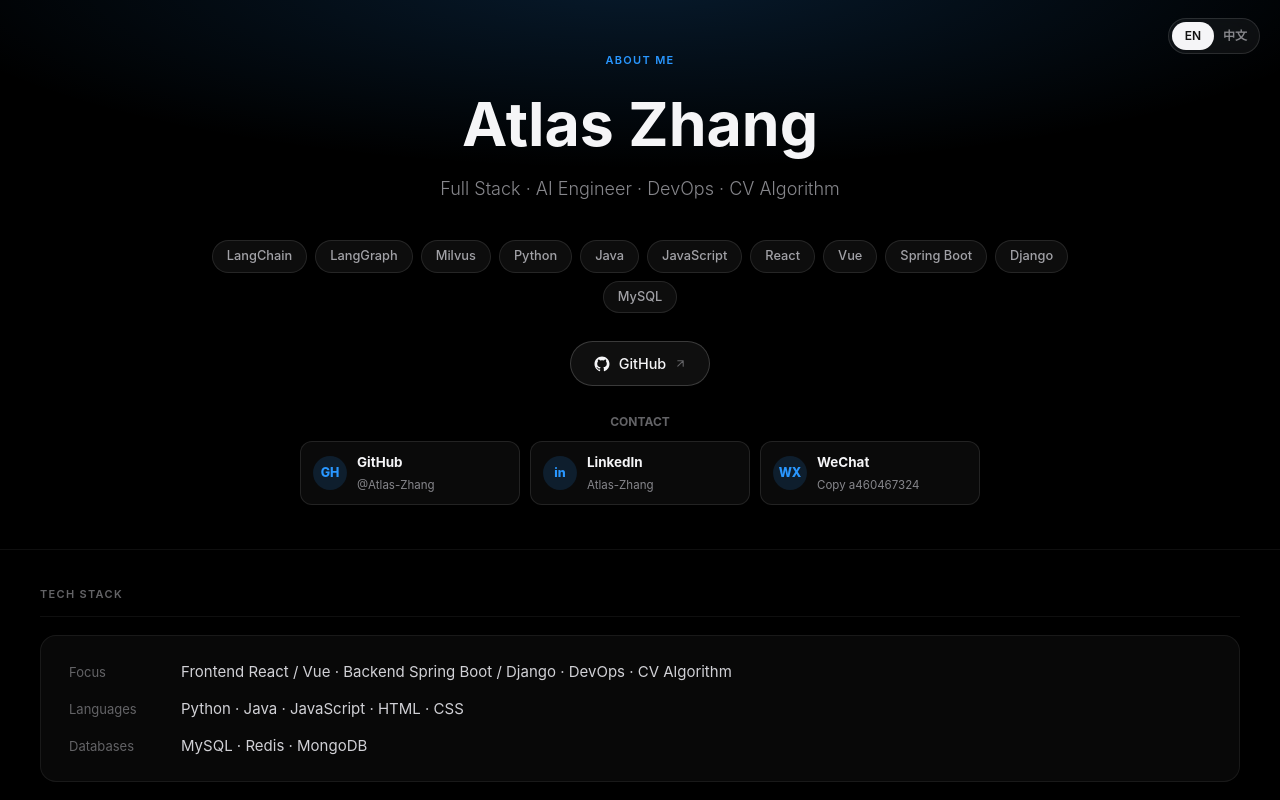
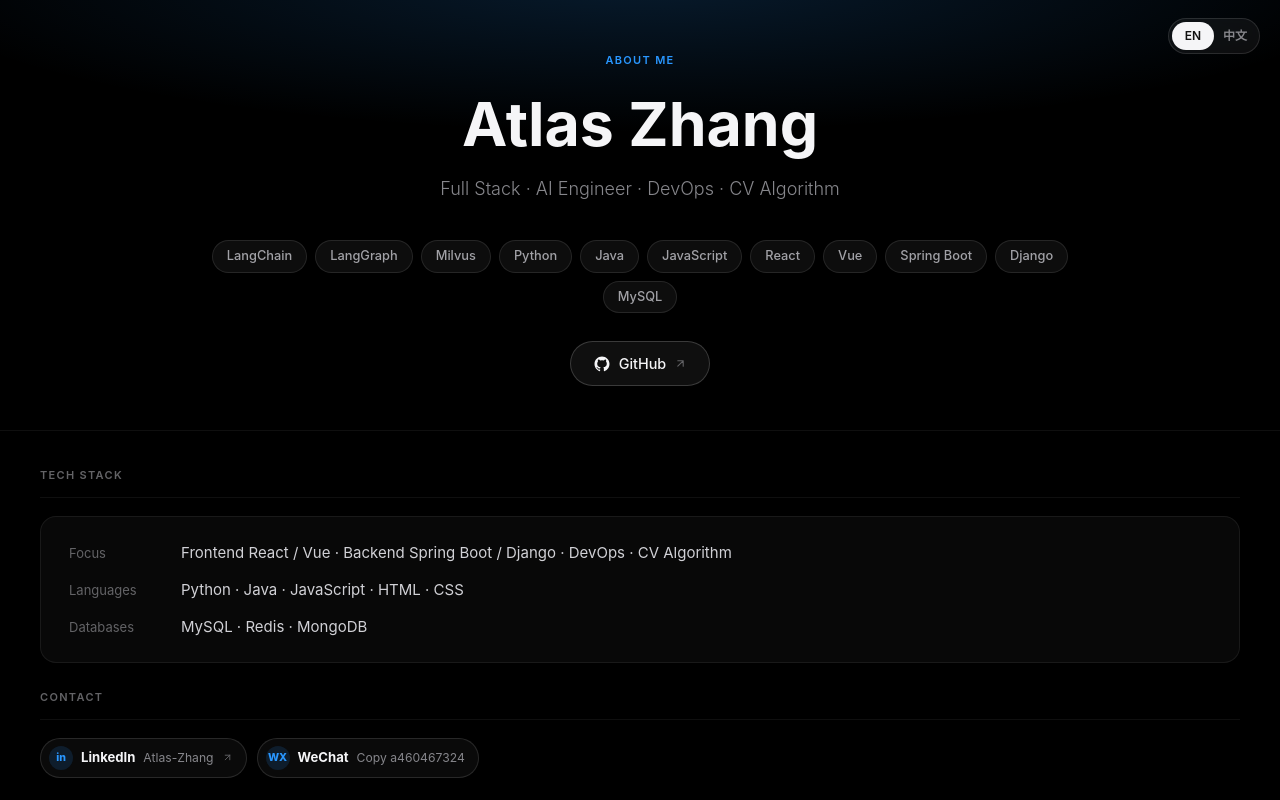
Before and after one commit to Atlas-Zhang/Atlas-zhang.github.io, a Vue app: page / in a window 1280 px wide. Shown: the top 800 px of the page. Built offline with nearby package versions, Linux system fonts and the light colour scheme; no server answers.

Commit message:
change contat layout

```diff
--- a/src/views/aboutMe/AboutMe.vue
+++ b/src/views/aboutMe/AboutMe.vue
@@ -32,26 +32,6 @@
           </svg>
         </a>
 
-        <div class="social-panel">
-          <p class="social-title">{{ content.social.title }}</p>
-          <div class="social-list">
-            <component
-              :is="socialComponent(item)"
-              v-for="item in profile.socialLinks"
-              :key="item.key"
-              class="social-link"
-              :class="{ disabled: !canOpenSocial(item) && item.type !== 'copy' }"
-              v-bind="socialAttrs(item)"
-              @click="handleSocialClick(item)"
-            >
-              <span class="social-icon">{{ item.iconText }}</span>
-              <span class="social-text">
-                <span class="social-label">{{ item.label }}</span>
-                <span class="social-value">{{ socialValue(item) }}</span>
-              </span>
-            </component>
-          </div>
-        </div>
       </div>
     </section>
 
@@ -63,6 +43,35 @@
             <span class="bio-key">{{ item.key }}</span>
             <span class="bio-val">{{ item.value }}</span>
           </div>
+        </div>
+      </section>
+
+      <section class="block contact-block">
+        <h2 class="block-label">{{ content.social.title }}</h2>
+        <div class="contact-strip">
+          <component
+            :is="socialComponent(item)"
+            v-for="item in contactLinks"
+            :key="item.key"
+            class="contact-link"
+            :class="{ disabled: !canOpenSocial(item) && item.type !== 'copy' }"
+            v-bind="socialAttrs(item)"
+            @click="handleSocialClick(item)"
+          >
+            <span class="contact-icon">{{ item.iconText }}</span>
+            <span class="contact-label">{{ item.label }}</span>
+            <span class="contact-value">{{ socialValue(item) }}</span>
+            <svg
+              v-if="canOpenSocial(item)"
+              class="contact-arrow"
+              viewBox="0 0 24 24"
+              fill="none"
+              stroke="currentColor"
+              stroke-width="2"
+            >
+              <path d="M7 17L17 7M17 7H7M17 7v10" stroke-linecap="round" stroke-linejoin="round" />
+            </svg>
+          </component>
         </div>
       </section>
 
@@ -190,6 +199,7 @@
 )
 
 const content = computed(() => siteContent.copy[language.value])
+const contactLinks = computed(() => profile.socialLinks.filter((item) => item.key !== 'github'))
 
 function setLanguage(nextLanguage) {
   if (languages.includes(nextLanguage)) {
@@ -470,87 +480,6 @@
   color: #f5f5f7;
 }
 
-.social-panel {
-  margin: 26px auto 0;
-  max-width: 680px;
-}
-
-.social-title {
-  margin-bottom: 10px;
-  color: #636366;
-  font-size: 0.75rem;
-  font-weight: 700;
-  text-transform: uppercase;
-}
-
-.social-list {
-  display: grid;
-  grid-template-columns: repeat(3, minmax(0, 1fr));
-  gap: 10px;
-}
-
-.social-link {
-  display: flex;
-  align-items: center;
-  gap: 10px;
-  min-height: 58px;
-  padding: 10px 12px;
-  border: 1px solid rgba(255, 255, 255, 0.1);
-  border-radius: 12px;
-  background: rgba(255, 255, 255, 0.04);
-  color: #f5f5f7;
-  text-align: left;
-  text-decoration: none;
-  cursor: pointer;
-  transition: background 0.2s, border-color 0.2s, transform 0.2s;
-}
-
-.social-link:hover:not(.disabled) {
-  background: rgba(255, 255, 255, 0.08);
-  border-color: rgba(41, 151, 255, 0.34);
-  transform: translateY(-1px);
-}
-
-.social-link.disabled {
-  cursor: not-allowed;
-  opacity: 0.48;
-}
-
-.social-icon {
-  display: inline-flex;
-  align-items: center;
-  justify-content: center;
-  width: 34px;
-  height: 34px;
-  border-radius: 50%;
-  background: rgba(41, 151, 255, 0.14);
-  color: #2997ff;
-  font-size: 0.78rem;
-  font-weight: 800;
-  flex-shrink: 0;
-}
-
-.social-text {
-  display: flex;
-  flex-direction: column;
-  min-width: 0;
-}
-
-.social-label {
-  color: #f5f5f7;
-  font-size: 0.84rem;
-  font-weight: 700;
-}
-
-.social-value {
-  margin-top: 2px;
-  color: #86868b;
-  font-size: 0.72rem;
-  overflow: hidden;
-  text-overflow: ellipsis;
-  white-space: nowrap;
-}
-
 .main {
   max-width: 1280px;
   margin: 0 auto;
@@ -607,6 +536,86 @@
   font-size: 0.9375rem;
   color: #d1d1d6;
   line-height: 1.55;
+}
+
+.contact-block {
+  margin-top: -22px;
+}
+
+.contact-strip {
+  display: flex;
+  flex-wrap: wrap;
+  gap: 10px;
+}
+
+.contact-link {
+  display: inline-flex;
+  align-items: center;
+  gap: 8px;
+  min-height: 38px;
+  max-width: 100%;
+  padding: 7px 13px 7px 8px;
+  border: 1px solid rgba(255, 255, 255, 0.12);
+  border-radius: 999px;
+  background: rgba(255, 255, 255, 0.04);
+  color: #d1d1d6;
+  text-decoration: none;
+  cursor: pointer;
+  transition: background 0.2s, border-color 0.2s, color 0.2s, transform 0.2s;
+}
+
+.contact-link:hover:not(.disabled) {
+  background: rgba(255, 255, 255, 0.08);
+  border-color: rgba(41, 151, 255, 0.34);
+  color: #f5f5f7;
+  transform: translateY(-1px);
+}
+
+.contact-link.disabled {
+  cursor: not-allowed;
+  opacity: 0.48;
+}
+
+.contact-icon {
+  display: inline-flex;
+  align-items: center;
+  justify-content: center;
+  width: 24px;
+  height: 24px;
+  border-radius: 50%;
+  background: rgba(41, 151, 255, 0.14);
+  color: #2997ff;
+  font-size: 0.66rem;
+  font-weight: 800;
+  flex-shrink: 0;
+}
+
+.contact-label {
+  color: #f5f5f7;
+  font-size: 0.82rem;
+  font-weight: 700;
+}
+
+.contact-value {
+  max-width: 190px;
+  color: #86868b;
+  font-size: 0.76rem;
+  overflow: hidden;
+  text-overflow: ellipsis;
+  white-space: nowrap;
+}
+
+.contact-arrow {
+  width: 11px;
+  height: 11px;
+  color: #636366;
+  flex-shrink: 0;
+  transition: transform 0.2s, color 0.2s;
+}
+
+.contact-link:hover .contact-arrow {
+  color: #f5f5f7;
+  transform: translate(2px, -2px);
 }
 
 .tag-row {
@@ -913,8 +922,22 @@
     height: 13px;
   }
 
-  .social-list {
-    grid-template-columns: 1fr;
+  .contact-block {
+    margin-top: -14px;
+  }
+
+  .contact-strip {
+    flex-direction: column;
+    align-items: stretch;
+  }
+
+  .contact-link {
+    justify-content: flex-start;
+    width: 100%;
+  }
+
+  .contact-value {
+    max-width: none;
   }
 }
 </style>
```
